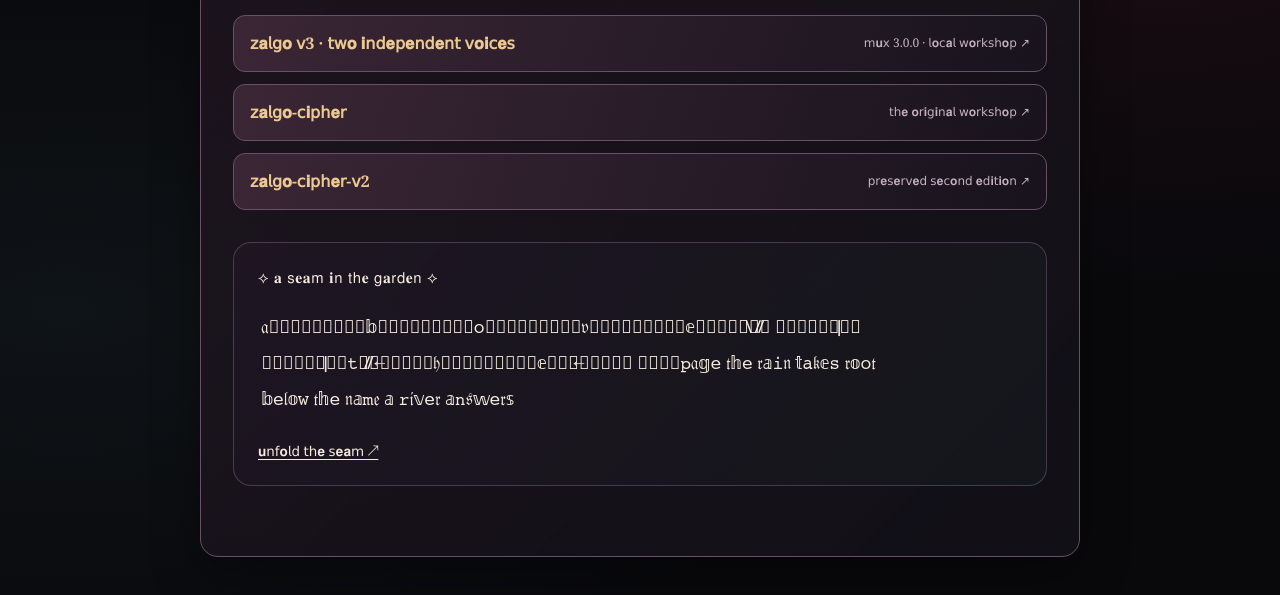
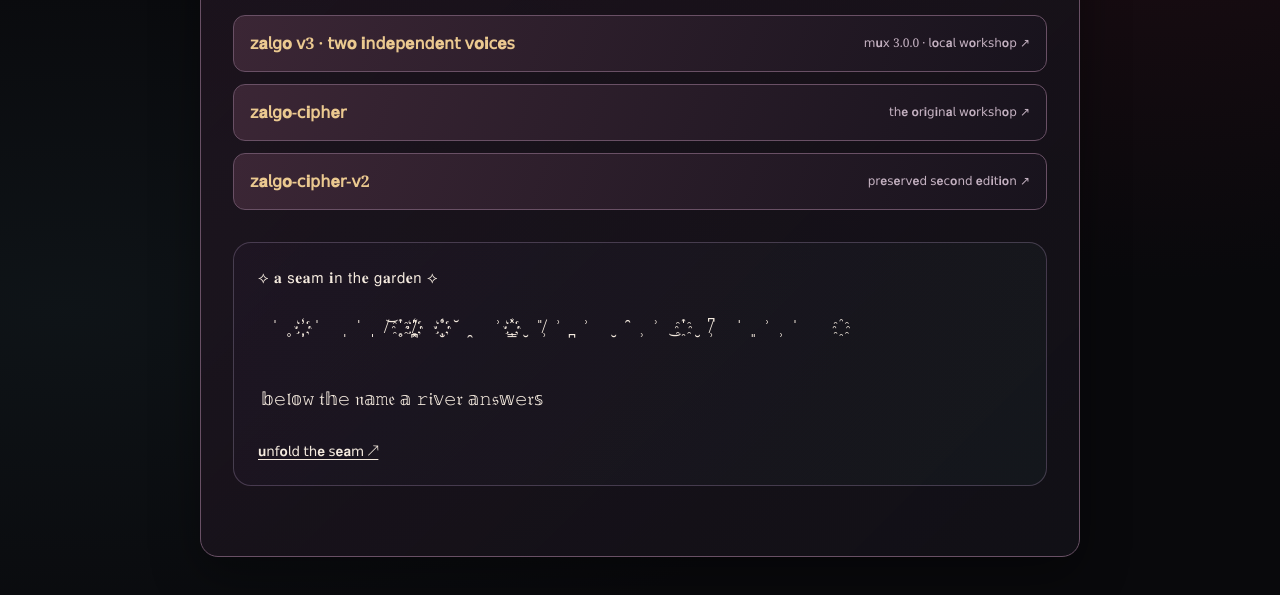
Before and after one commit to lilyofashwood/zalgo-cipher, a plain HTML site: page index.html in a window 1280 px wide. Shown: the part 237-832 px from the top of the page. Drawn offline with Linux system fonts and the light colour scheme.

Commit message:
Render layered marks with the garden math fonts

```diff
--- a/index.html
+++ b/index.html
@@ -86,7 +86,7 @@
 /* garden-seam:start */
 .garden-seam{display:block;position:relative;box-sizing:border-box;min-width:0;max-width:62rem;margin:2rem auto;padding:1.4rem 1.5rem;border:1px solid #8b779666;border-radius:18px;background:linear-gradient(120deg,#39214622,#264b4422);color:inherit;text-align:left}
 .garden-seam h2{font:inherit;font-size:1rem;letter-spacing:.04em;margin:0 0 .75rem;color:inherit}
-.garden-seam .garden-seam-wire,.garden-seam .garden-seam-jewel{display:block;box-sizing:border-box;width:auto;min-width:0;max-width:100%;max-height:none;margin:0;padding:.65rem .2rem;border:0;background:none;box-shadow:none;color:inherit;font:500 clamp(.9rem,2.2vw,1.12rem)/2 "Noto Sans Math","Cambria Math","Apple Symbols",system-ui,sans-serif;letter-spacing:normal;white-space:pre-wrap;overflow-wrap:anywhere;word-break:normal;overflow:visible}
+.garden-seam .garden-seam-wire,.garden-seam .garden-seam-jewel{display:block;box-sizing:border-box;width:auto;min-width:0;max-width:100%;max-height:none;margin:0;padding:.65rem .2rem;border:0;background:none;box-shadow:none;color:inherit;font:500 clamp(.9rem,2.2vw,1.12rem)/2 STIXGeneral,"STIX Two Math","Cambria Math","Apple Symbols",serif;letter-spacing:normal;white-space:pre-wrap;overflow-wrap:anywhere;word-break:normal;overflow:visible}
 .garden-seam .garden-seam-jewel{font-size:1.2rem;line-height:1.7}
 .garden-seam .garden-seam-hint{margin:.75rem 0 0;font-size:.84rem;line-height:1.7;color:inherit}
 .garden-seam .garden-seam-hint a{display:inline;padding:0;border:0;background:none;color:inherit;font:inherit;text-decoration:underline;text-underline-offset:.25em}
--- a/v3.css
+++ b/v3.css
@@ -11,7 +11,7 @@ main{max-width:1280px;padding:48px 30px}header{position:relative;max-width:none;
 /* garden-seam:start */
 .garden-seam{display:block;position:relative;box-sizing:border-box;min-width:0;max-width:62rem;margin:2rem auto;padding:1.4rem 1.5rem;border:1px solid #8b779666;border-radius:18px;background:linear-gradient(120deg,#39214622,#264b4422);color:inherit;text-align:left}
 .garden-seam h2{font:inherit;font-size:1rem;letter-spacing:.04em;margin:0 0 .75rem;color:inherit}
-.garden-seam .garden-seam-wire,.garden-seam .garden-seam-jewel{display:block;box-sizing:border-box;width:auto;min-width:0;max-width:100%;max-height:none;margin:0;padding:.65rem .2rem;border:0;background:none;box-shadow:none;color:inherit;font:500 clamp(.9rem,2.2vw,1.12rem)/2 "Noto Sans Math","Cambria Math","Apple Symbols",system-ui,sans-serif;letter-spacing:normal;white-space:pre-wrap;overflow-wrap:anywhere;word-break:normal;overflow:visible}
+.garden-seam .garden-seam-wire,.garden-seam .garden-seam-jewel{display:block;box-sizing:border-box;width:auto;min-width:0;max-width:100%;max-height:none;margin:0;padding:.65rem .2rem;border:0;background:none;box-shadow:none;color:inherit;font:500 clamp(.9rem,2.2vw,1.12rem)/2 STIXGeneral,"STIX Two Math","Cambria Math","Apple Symbols",serif;letter-spacing:normal;white-space:pre-wrap;overflow-wrap:anywhere;word-break:normal;overflow:visible}
 .garden-seam .garden-seam-jewel{font-size:1.2rem;line-height:1.7}
 .garden-seam .garden-seam-hint{margin:.75rem 0 0;font-size:.84rem;line-height:1.7;color:inherit}
 .garden-seam .garden-seam-hint a{display:inline;padding:0;border:0;background:none;color:inherit;font:inherit;text-decoration:underline;text-underline-offset:.25em}
```
